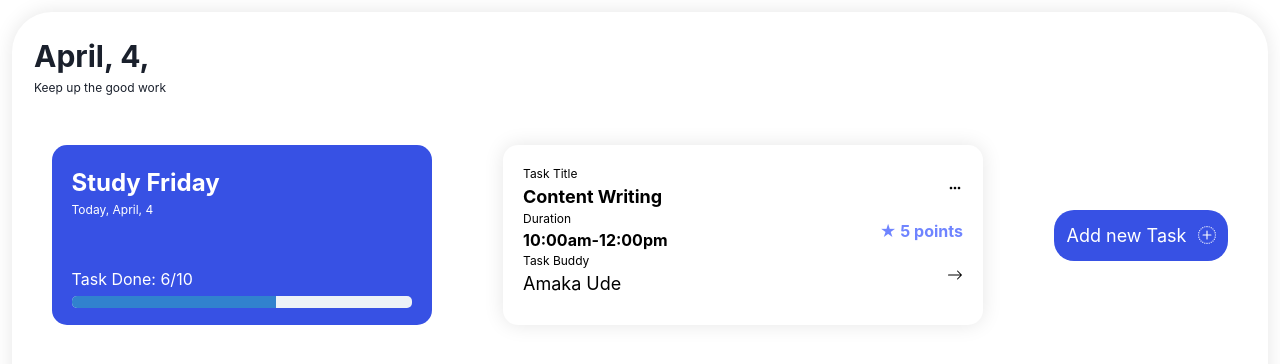
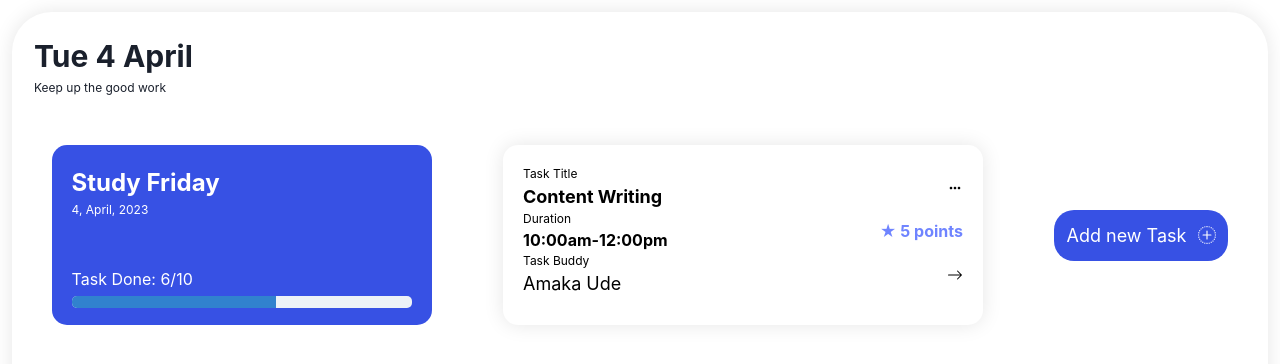
Before and after one commit to TYDev01/study_buddy_app, a React (Vite) app: page /DashboardContents in a window 1280 px wide. Shown: the top 364 px of the page. Built offline with nearby package versions, Linux system fonts and the light colour scheme.

Commit message:
Few Changes to this file

```diff
--- a/src/components/commonComponents/DashboardContents.jsx
+++ b/src/components/commonComponents/DashboardContents.jsx
@@ -12,22 +12,22 @@ export const DashboardContents = () => {
             i = "0" + i
         }
     }
+    const days = ["Sun", "Mon", "Tue", "Wed", "Thur", "Fri", "Sat"];
     const date = new Date()
     const monthName = date.toLocaleString('default', {month: 'long',});
-    const day = date.getDate();
-    const currentHour =addZero(date.getHours())
-    const currentMinutes =addZero(date.getMinutes())
-    const currentSeconds = addZero(date.getSeconds())
+    const currentDate = date.getDate();
+    const currentYeat = date.getFullYear();
+    const day = days[date.getDay()];
 
 
   return (
     <div className={styles.DashCont}>
-        <Text as="b" fontSize="3xl">{monthName}, {day},</Text>
+        <Text as="b" fontSize="3xl">{day} {currentDate} {monthName} </Text>
         <Text fontSize="xs">Keep up the good work</Text>
         <div className={styles.contentFlex}>
             <Box className={styles.taskProgress} maxW="380" height="180" bg="#3751E4" p="5" borderRadius="15" color="#ffffff">
                 <Text fontSize="2xl" as="b">Study Friday</Text>
-                <Text fontSize="xs" mb="12">Today, {monthName}, {day}</Text>
+                <Text fontSize="xs" mb="12">{currentDate}, {monthName}, {currentYeat}</Text>
                 <Text>Task Done: 6/10</Text>
                 <Progress colorScheme="blue" mt="5px" value={60} className={styles.progressBar} />
             </Box>
```
